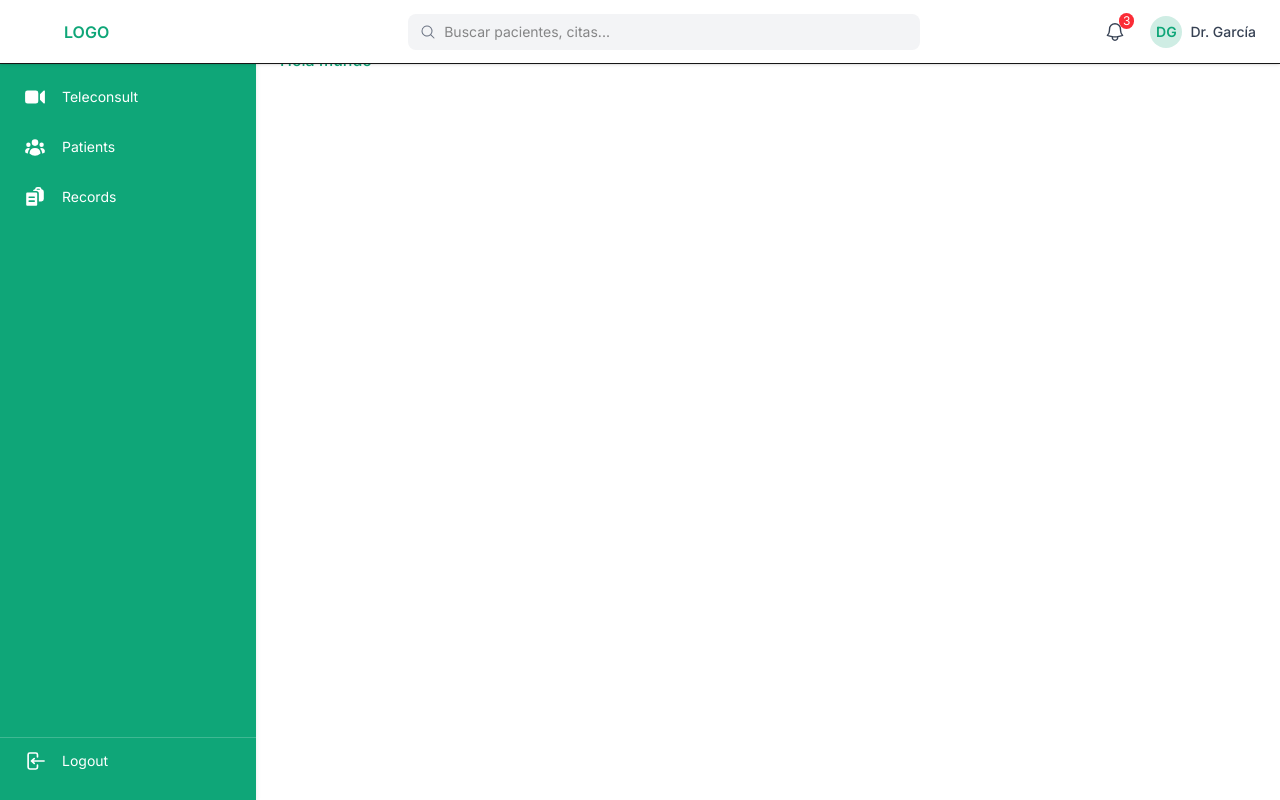
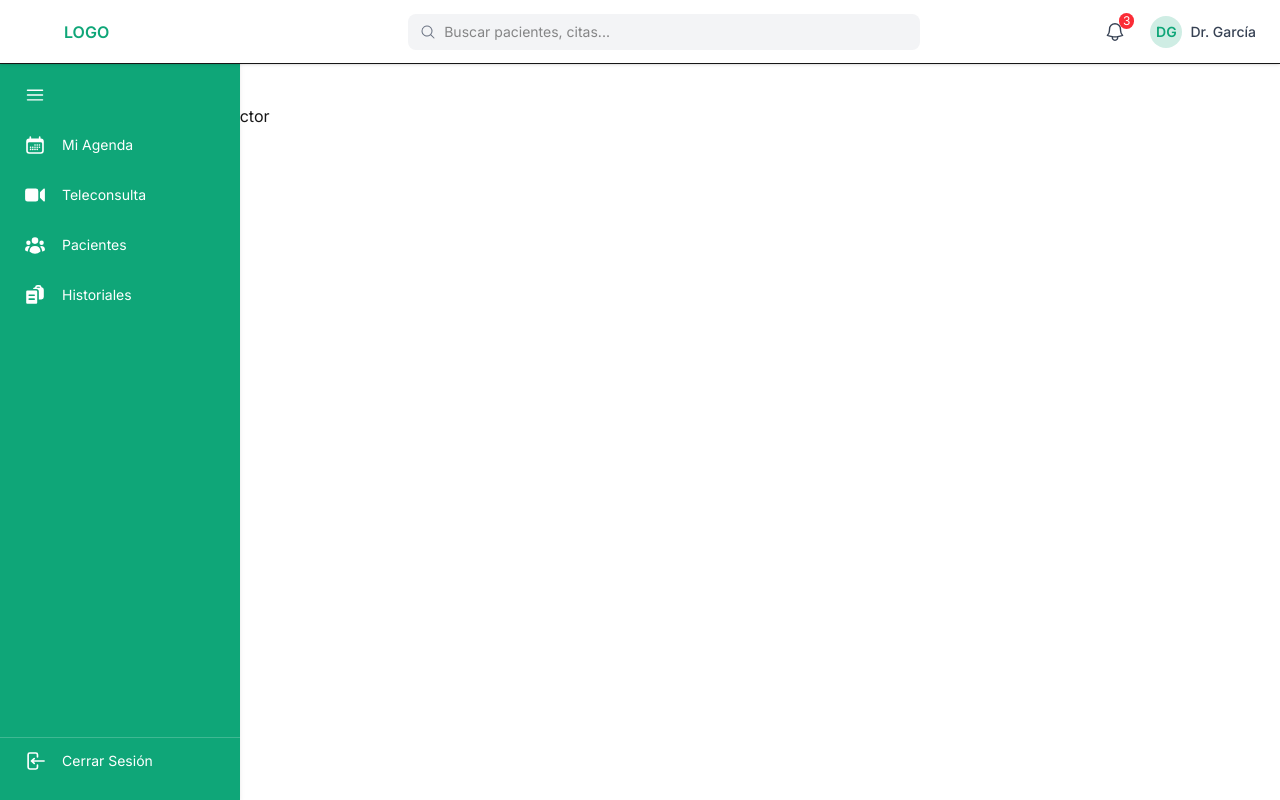
Before and after one commit to RyoKymera/salud-nc-44-front-final, a Next.js app: page /doctor/dashboard in a window 1280 px wide. Built offline with nearby package versions, Linux system fonts and the light colour scheme.

Commit message:
Layout + Headerdoc + Sidebardoc v funcional

```diff
--- a/src/app/doctor/components/SidebarDoc.tsx
+++ b/src/app/doctor/components/SidebarDoc.tsx
@@ -13,21 +13,25 @@ export default function SidebarDoc({ isOpen, setIsOpen }: SidebarDocProps) {
 
   return (
     <aside
-      onMouseEnter={() => setIsOpen(true)}
-      onMouseLeave={() => setIsOpen(false)}
+      // con esto se puede automatizar el toggle de la sidebar al pasar sobre él, lo dejo mejor con un botón
+      // onMouseEnter={() => setIsOpen(true)}
+      // onMouseLeave={() => setIsOpen(false)}
       className={`fixed left-0 top-0 h-screen bg-primary text-white shadow-md flex flex-col transition-all duration-300 z-20
-      ${isCollapsed ? "w-20" : "w-64"}`}
+      ${isCollapsed ? "w-20" : "w-60"}`}
     >
-      <nav className="flex-1 mt-6 space-y-1 px-2">
+      <nav className="flex-1 mt-18 space-y-1 px-2">
         {sidebarItems.slice(0, -1).map((item, index) => (
+          //Para agregar o eliminar botones de la sidebar se hace desde el archivo sidebarItems
           <button
             key={index}
             className={`flex items-center gap-4 w-full px-4 py-3 text-sm rounded-md transition-all
             hover:bg-secondary hover:shadow-md hover:shadow-secondary/30
             ${isCollapsed ? "justify-center px-0" : "justify-start"}`}
+            // Solo el primer botón hace toggle
+            onClick={index === 0 ? () => setIsOpen(!isOpen) : undefined}
           >
             <item.icon size={22} />
-            {!isCollapsed && <span>{item.label}</span>}
+            {!isCollapsed && <span className="">{item.label}</span>}
           </button>
         ))}
       </nav>
@@ -40,7 +44,7 @@ export default function SidebarDoc({ isOpen, setIsOpen }: SidebarDocProps) {
           ${isCollapsed ? "justify-center px-0" : "justify-start"}`}
         >
           <HiMiniArrowLeftOnRectangle size={22} />
-          {!isCollapsed && <span>Logout</span>}
+          {!isCollapsed && <span>Cerrar Sesión</span>} {/* Acá se configura el label del botón */}
         </button>
       </div>
     </aside>
--- a/src/app/doctor/components/sidebarItems.ts
+++ b/src/app/doctor/components/sidebarItems.ts
@@ -5,6 +5,7 @@ import {
   HiMiniUserGroup,
   HiMiniClipboardDocumentList,
   HiArrowLeftEndOnRectangle,
+  HiOutlineBars3
 } from "react-icons/hi2";
 
 export interface SidebarItemType {
@@ -15,23 +16,27 @@ export interface SidebarItemType {
 
 export const sidebarItems: SidebarItemType[] = [
   {
-    label: "Schedule", // Mi Agenda
+    label: "", //Menú Hamburguesa
+    icon: HiOutlineBars3,
+  },
+  {
+    label: "Mi Agenda",
     icon: HiMiniCalendarDays,
   },
   {
-    label: "Teleconsult",
+    label: "Teleconsulta",
     icon: HiMiniVideoCamera,
   },
   {
-    label: "Patients",
+    label: "Pacientes",
     icon: HiMiniUserGroup,
   },
   {
-    label: "Records", // Historiales
+    label: "Historiales",
     icon: HiMiniClipboardDocumentList,
   },
   {
-    label: "Logout",
+    label: "Cerrar Sesión", //Este label y si se agrega configuración, se deben ajustar en el span de SidebarDoc
     icon: HiArrowLeftEndOnRectangle,
   },
 ];
--- a/src/app/doctor/dashboard/page.tsx
+++ b/src/app/doctor/dashboard/page.tsx
@@ -2,7 +2,7 @@
 
 export default function DoctorDashboardPage() {
   return (
-    <div>
+    <div className="mt-20">
       <h1>Dashboard del Doctor</h1>
       <p className="text-primary font-medium">Hola mundo</p>
     </div>
--- a/src/app/doctor/layout.tsx
+++ b/src/app/doctor/layout.tsx
@@ -17,7 +17,7 @@ export default function DoctorLayout({ children }: DoctorLayoutProps) {
       <SidebarDoc isOpen={isOpen} setIsOpen={setIsOpen} />
 
       {/* CONTENEDOR PRINCIPAL */}
-      <div className="flex flex-col flex-1 ml-20 md:ml-64 transition-all duration-300">
+      <div className={`flex flex-col flex-1 ml-20 md:ml-${isOpen ? '64' : '20'} transition-all duration-300`}>
         <HeaderDoc />
         <main className="p-6 flex-1 overflow-y-auto">{children}</main>
       </div>
```
